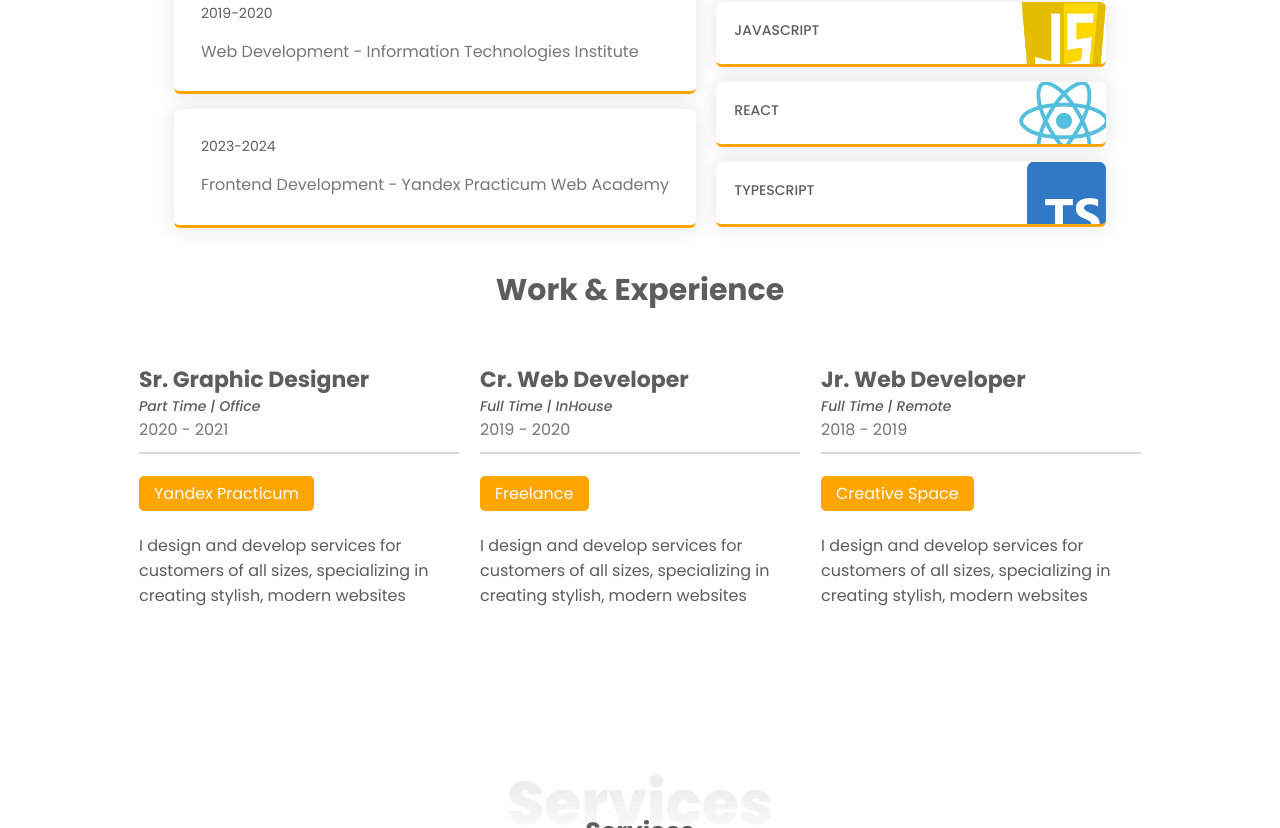
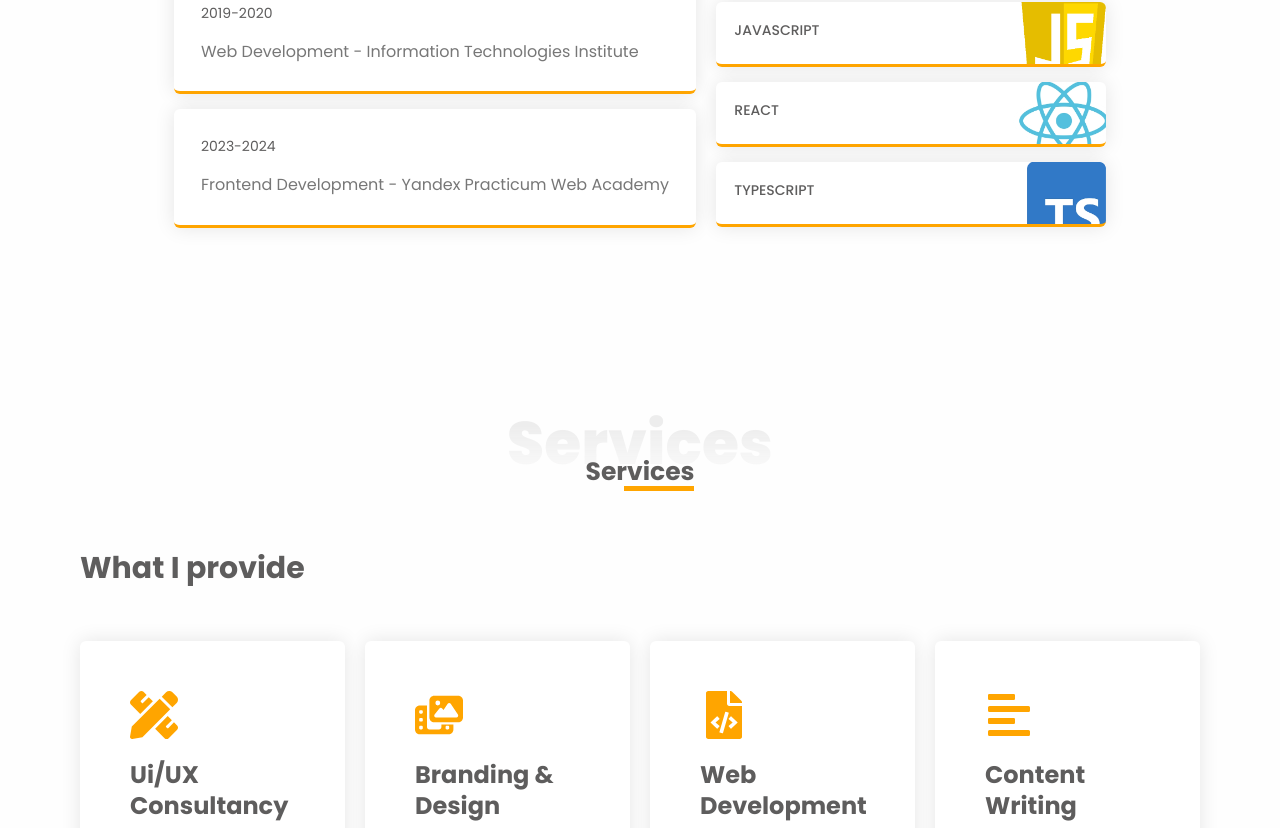
Before and after one commit to iScreAmn/react-portfolio, a React (Vite) app: page / in a window 1280 px wide. Shown: the part 1929-2757 px from the top of the page. Built offline with nearby package versions, Linux system fonts and the light colour scheme.

Commit message:
Add className none to WorkExperience

```diff
--- a/src/components/skills/WorkExperience.jsx
+++ b/src/components/skills/WorkExperience.jsx
@@ -4,7 +4,7 @@ import workExperience from "../../data/workExperience";
 
 const WorkExperience = () => {
   return (
-    <div className="education work-exp">
+    <div className="education work-exp none">
       <motion.h3
         className="work-exp-title"
         initial="hidden"
--- a/src/index.css
+++ b/src/index.css
@@ -129,6 +129,9 @@ body {
   padding: 0 15px;
 }
 
+.none {
+  display: none;
+}
 
 ul {
   list-style: none;
```
